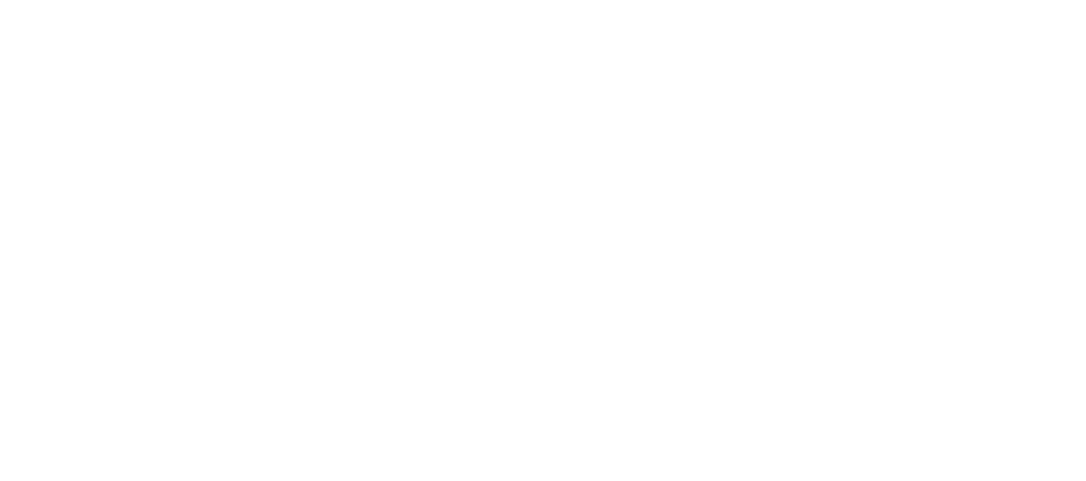
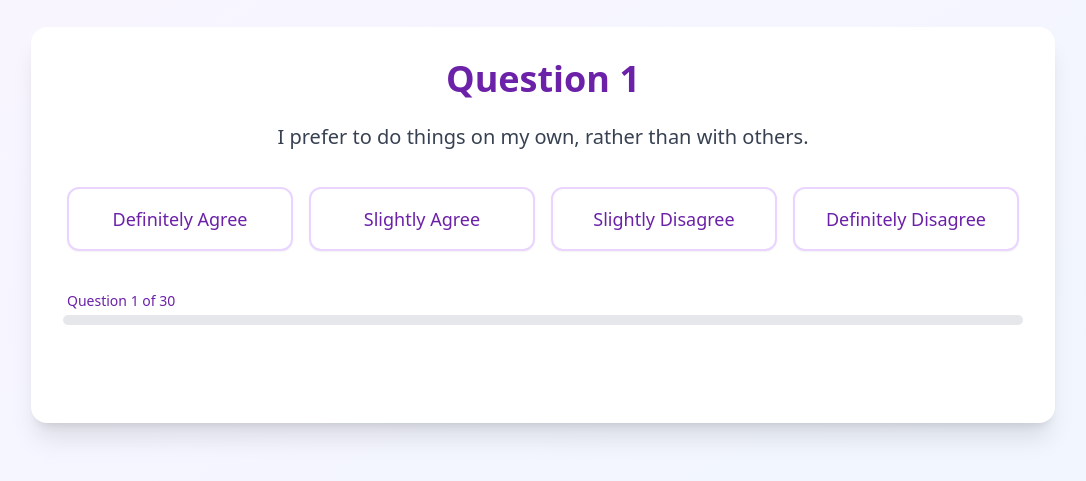
Before and after one commit to KISHANsingh0001/Web-App, a React (Vite) app in the folder client/: page /questions in a window 1280 px wide. Before the commit this address had no page. Shown: the part 175-656 px from the top of the page, without its empty margins (97-1183 px from the left). Built offline with nearby package versions, Linux system fonts and the light colour scheme; a web font is replaced by a local one.

Commit message:
Add Questions component and integrate into App

```diff
--- a/client/package.json
+++ b/client/package.json
@@ -21,6 +21,7 @@
     "font-awesome": "^4.7.0",
     "framer-motion": "^11.3.28",
     "leaflet": "^1.9.4",
+    "lucide-react": "^0.475.0",
     "react": "^18.3.1",
     "react-calendar": "^5.0.0",
     "react-dom": "^18.3.1",
--- a/client/src/App.jsx
+++ b/client/src/App.jsx
@@ -20,6 +20,7 @@
 import AutismServices from "./components/AutismServices";
 import BookingSchedule from "./components/BookingSchedule";
 import Contact from "./components/Contact";
+import Questions from "./components/questions";
 
 function App() {
   return (
@@ -48,6 +49,7 @@
         <Route path="/autism-services" element={<AutismServices />} /> {/* Added Autism Services route */}
         <Route path="/booking-schedule" element={<BookingSchedule />} /> {/* Added Booking Schedule route */}
         <Route path="/contact" element={<Contact/>} />
+        <Route path="/questions" element={<Questions/>} />
       </Routes>
     </Router>
   );
--- /dev/null
+++ b/client/src/components/questions.jsx
@@ -0,0 +1,372 @@
+
+const questions = [
+  {
+    id: 1,
+    text: "I prefer to do things on my own, rather than with others.",
+    options: [
+      "Definitely Agree",
+      "Slightly Agree",
+      "Slightly Disagree",
+      "Definitely Disagree",
+    ],
+  },
+  {
+    id: 2,
+    text: "I prefer doing things the same way - for instance my morning routine or trip to the supermarket",
+    options: [
+      "Definitely Agree",
+      "Slightly Agree",
+      "Slightly Disagree",
+      "Definitely Disagree",
+    ],
+  },
+  {
+    id: 3,
+    text: "I find myself becoming strongly absorbed in something – even obsessional",
+    options: [
+      "Definitely Agree",
+      "Slightly Agree",
+      "Slightly Disagree",
+      "Definitely Disagree",
+    ],
+  },
+  {
+    id: 4,
+    text: "I am very sensitive to noise and will wear earplugs or cover my ears in certain situations",
+    options: [
+      "Definitely Agree",
+      "Slightly Agree",
+      "Slightly Disagree",
+      "Definitely Disagree",
+    ],
+  },
+  {
+    id: 5,
+    text: "Sometimes people say I am being rude, even though I think I am being polite.",
+    options: [
+      "Definitely Agree",
+      "Slightly Agree",
+      "Slightly Disagree",
+      "Definitely Disagree",
+    ],
+  },
+  {
+    id: 6,
+    text: "I find it easy to imagine what characters from a book might look like.",
+    options: [
+      "Definitely Agree",
+      "Slightly Agree",
+      "Slightly Disagree",
+      "Definitely Disagree",
+    ],
+  },
+  {
+    id: 7,
+    text: "I find it easy to talk in groups of people",
+    options: [
+      "Definitely Agree",
+      "Slightly Agree",
+      "Slightly Disagree",
+      "Definitely Disagree",
+    ],
+  },
+  {
+    id: 8,
+    text: "I am more interested in finding out about ‘things’ than people",
+    options: [
+      "Definitely Agree",
+      "Slightly Agree",
+      "Slightly Disagree",
+      "Definitely Disagree",
+    ],
+  },
+  {
+    id: 9,
+    text: "I find numbers, dates and strings of information fascinating",
+    options: [
+      "Definitely Agree",
+      "Slightly Agree",
+      "Slightly Disagree",
+      "Definitely Disagree",
+    ],
+  },
+  {
+    id: 10,
+    text: "I prefer non-fiction books and films to fiction",
+    options: [
+      "Definitely Agree",
+      "Slightly Agree",
+      "Slightly Disagree",
+      "Definitely Disagree",
+    ],
+  },
+  {
+    id: 11,
+    text: "I find it upsetting if my daily routine is upset or changed",
+    options: [
+      "Definitely Agree",
+      "Slightly Agree",
+      "Slightly Disagree",
+      "Definitely Disagree",
+    ],
+  },
+  {
+    id: 12,
+    text: "It’s difficult for me to understand other people’s facial expression and body language",
+    options: [
+      "Definitely Agree",
+      "Slightly Agree",
+      "Slightly Disagree",
+      "Definitely Disagree",
+    ],
+  },
+  {
+    id: 13,
+    text: "I don’t have any problems making small talk with new people",
+    options: [
+      "Definitely Agree",
+      "Slightly Agree",
+      "Slightly Disagree",
+      "Definitely Disagree",
+    ],
+  },
+  {
+    id: 14,
+    text: "I notice very small changes in a person’s appearance",
+    options: [
+      "Definitely Agree",
+      "Slightly Agree",
+      "Slightly Disagree",
+      "Definitely Disagree",
+    ],
+  },
+  {
+    id: 15,
+    text: "When I was young I used to play lots of ‘let’s pretend’ or imaginary games",
+    options: [
+      "Definitely Agree",
+      "Slightly Agree",
+      "Slightly Disagree",
+      "Definitely Disagree",
+    ],
+  },
+  {
+    id: 16,
+    text: "I like collecting information about things I am interested in",
+    options: [
+      "Definitely Agree",
+      "Slightly Agree",
+      "Slightly Disagree",
+      "Definitely Disagree",
+    ],
+  },
+  {
+    id: 17,
+    text: "I like meeting new people",
+    options: [
+      "Definitely Agree",
+      "Slightly Agree",
+      "Slightly Disagree",
+      "Definitely Disagree",
+    ],
+  },
+  {
+    id: 18,
+    text: "People close to me say I talk about the same things repeatedly",
+    options: [
+      "Definitely Agree",
+      "Slightly Agree",
+      "Slightly Disagree",
+      "Definitely Disagree",
+    ],
+  },
+  {
+    id: 19,
+    text: "I find it easy to work out what people are thinking or feeling just by looking at their facial expressions",
+    options: [
+      "Definitely Agree",
+      "Slightly Agree",
+      "Slightly Disagree",
+      "Definitely Disagree",
+    ],
+  },
+  {
+    id: 20,
+    text: "New social situations make me feel anxious",
+    options: [
+      "Definitely Agree",
+      "Slightly Agree",
+      "Slightly Disagree",
+      "Definitely Disagree",
+    ],
+  },
+  {
+    id: 21,
+    text: "It’s important to me to carefully plan any activities I am going to do",
+    options: [
+      "Definitely Agree",
+      "Slightly Agree",
+      "Slightly Disagree",
+      "Definitely Disagree",
+    ],
+  },
+  {
+    id: 22,
+    text: "I find it hard to work out what people’s intentions are",
+    options: [
+      "Definitely Agree",
+      "Slightly Agree",
+      "Slightly Disagree",
+      "Definitely Disagree",
+    ],
+  },
+  {
+    id: 23,
+    text: "I would find it really hard to play imaginary games with children",
+    options: [
+      "Definitely Agree",
+      "Slightly Agree",
+      "Slightly Disagree",
+      "Definitely Disagree",
+    ],
+  },
+  {
+    id: 24,
+    text: "I am a good diplomat and can help ease difficult social or work situations",
+    options: [
+      "Definitely Agree",
+      "Slightly Agree",
+      "Slightly Disagree",
+      "Definitely Disagree",
+    ],
+  },
+  {
+    id: 25,
+    text: "I am often the last person to understand a joke",
+    options: [
+      "Definitely Agree",
+      "Slightly Agree",
+      "Slightly Disagree",
+      "Definitely Disagree",
+    ],
+  },
+  {
+    id: 26,
+    text: "I like doing things spontaneously",
+    options: [
+      "Definitely Agree",
+      "Slightly Agree",
+      "Slightly Disagree",
+      "Definitely Disagree",
+    ],
+  },
+  {
+    id: 27,
+    text: "If I am interrupted doing something I find it hard to get back to what I was doing before hand",
+    options: [
+      "Definitely Agree",
+      "Slightly Agree",
+      "Slightly Disagree",
+      "Definitely Disagree",
+    ],
+  },
+  {
+    id: 28,
+    text: "I notice patterns in things all the time",
+    options: [
+      "Definitely Agree",
+      "Slightly Agree",
+      "Slightly Disagree",
+      "Definitely Disagree",
+    ],
+  },
+  {
+    id: 29,
+    text: "I have some very strong interests and get upset if I can’t pursue them",
+    options: [
+      "Definitely Agree",
+      "Slightly Agree",
+      "Slightly Disagree",
+      "Definitely Disagree",
+    ],
+  },
+  {
+    id: 30,
+    text: "I can tell if someone I am talking to is getting bored",
+    options: [
+      "Definitely Agree",
+      "Slightly Agree",
+      "Slightly Disagree",
+      "Definitely Disagree",
+    ],
+  },
+  // Add more questions as needed
+];
+import React, { useState } from 'react';
+function Questions() {
+    const [currentQuestion, setCurrentQuestion] = useState(0);
+    const [progress, setProgress] = useState(0);
+
+    const handleAnswerClick = () => {
+      if (currentQuestion < questions.length - 1) {
+        setCurrentQuestion(prev => prev + 1);
+        setProgress(prev => prev + (100 / questions.length));
+      }
+    };
+
+    const QuestionContent = ({ question }) => (
+      <div className="w-full">
+        <div className='flex justify-center'>
+          <h1 className="text-2xl md:text-4xl font-bold text-purple-800 mb-6">
+            Question {currentQuestion + 1}
+          </h1>
+        </div>
+        <div className='flex justify-center'>
+          <p className="text-lg md:text-xl text-gray-700 mb-8 text-center">
+            {question.text}
+          </p>
+        </div>
+
+        <div className="flex flex-col md:flex-row gap-4 justify-between p-1">
+          {question.options.map((option, index) => (
+            <button
+              key={index}
+              onClick={handleAnswerClick}
+              className="flex-1 p-4 text-lg rounded-xl transition-all duration-200 hover:scale-105
+                bg-white border-2 border-purple-200 hover:border-purple-400
+                text-purple-800 hover:bg-purple-50 shadow-sm hover:shadow-md
+                whitespace-nowrap"
+            >
+              {option}
+            </button>
+          ))}
+        </div>
+        <div className="mt-8">
+          <div className="flex items-center justify-between">
+            <div className="flex items-center text-purple-800">
+              <span className="text-sm font-medium m-1">
+                Question {currentQuestion + 1} of {questions.length}
+              </span>
+            </div>
+          </div>
+          <div className="w-full bg-gray-200 rounded-full h-2.5">
+            <div
+              className="bg-purple-600 h-2.5 rounded-full transition-all duration-500"
+              style={{ width: `${progress}%` }}
+            ></div>
+          </div>
+        </div>
+      </div>
+    );
+
+    return (
+      <div className="min-h-screen bg-gradient-to-br from-purple-50 to-blue-50 flex items-center justify-center p-4">
+        <div className="max-w-5xl w-full bg-white rounded-2xl shadow-xl p-8">
+          <div className="mb-8 relative overflow-hidden" style={{ minHeight: '300px' }}>
+            <QuestionContent question={questions[currentQuestion]} />
+          </div>
+        </div>
+      </div>
+    );
+  }
+export default Questions;
```
Also changed, not shown: 1 other file (tests, documents, lock files or other folders).
